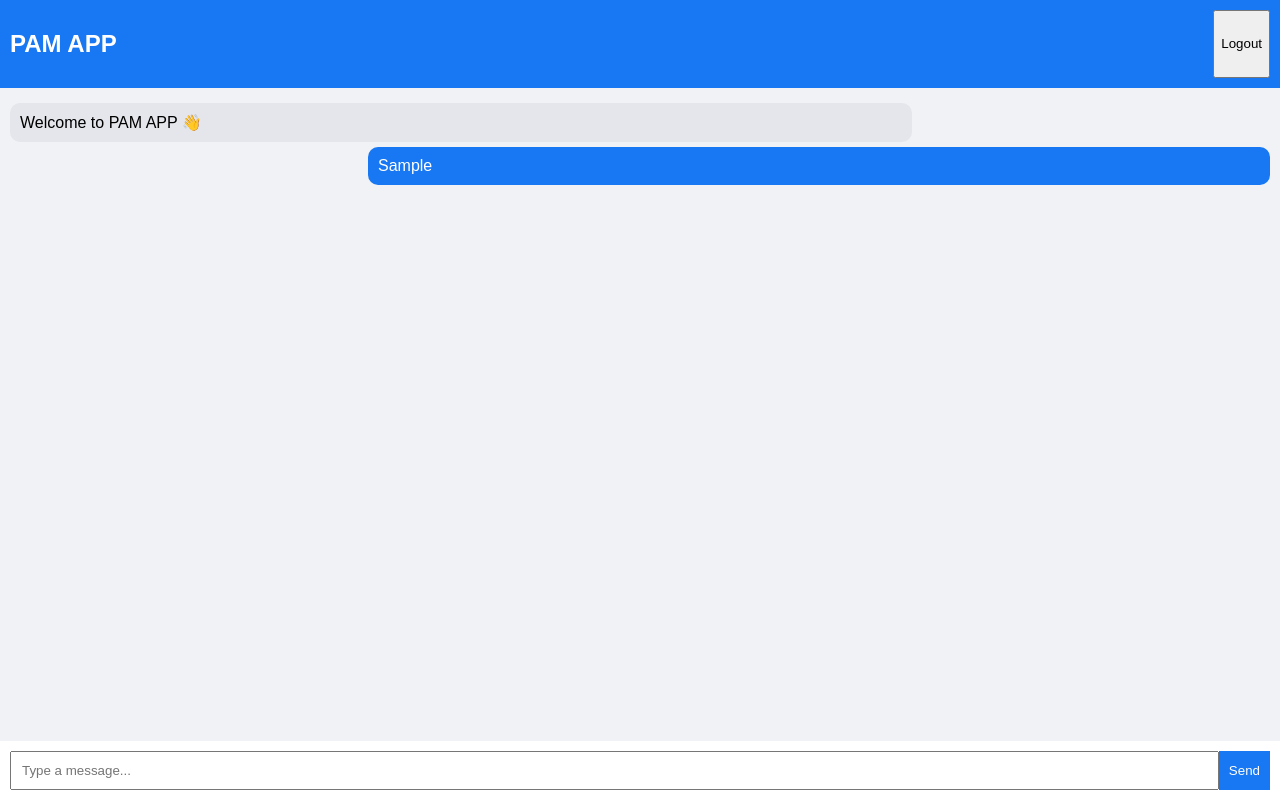
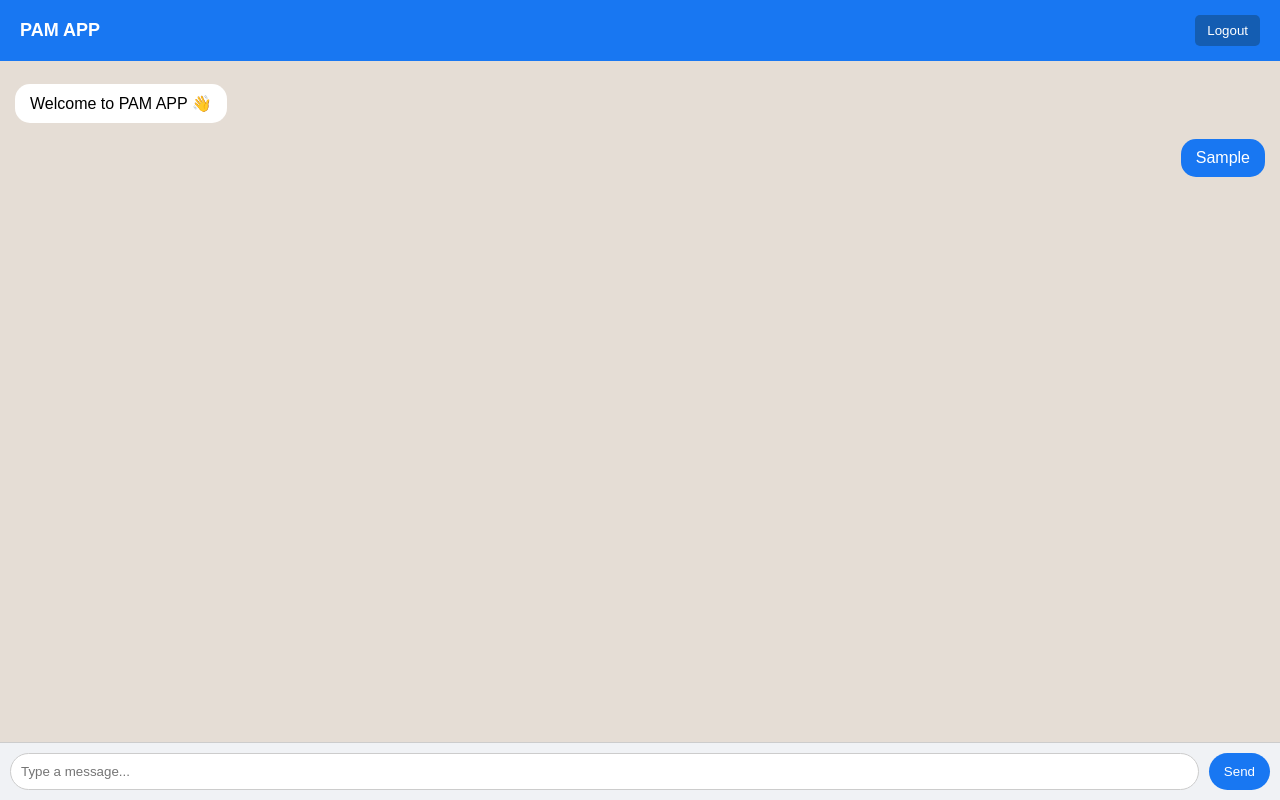
Before and after one commit to corneliuspam/public-chat-app, a website: page publc/dashboard.html in a window 1280 px wide. Both pictures are taken after typing "Sample" into the empty fields and a click on the button "Send". Drawn offline with Linux system fonts and the light colour scheme; files that its build step writes are made by us from their sources.

Commit message:
Update dashboard.html

```diff
--- a/publc/dashboard.html
+++ b/publc/dashboard.html
@@ -1,31 +1,143 @@
 <!DOCTYPE html>
 <html lang="en">
 <head>
-  <meta charset="UTF-8" />
+  <meta charset="UTF-8">
   <title>PAM APP – Dashboard</title>
   <meta name="viewport" content="width=device-width, initial-scale=1.0">
   <link rel="stylesheet" href="style.css">
+  <style>
+    body {
+      margin: 0;
+      font-family: Arial, sans-serif;
+      background: #f0f2f5;
+      display: flex;
+      flex-direction: column;
+      height: 100vh;
+    }
+
+    /* Top bar */
+    .top-bar {
+      background: #1877f2;
+      color: white;
+      padding: 15px 20px;
+      display: flex;
+      justify-content: space-between;
+      align-items: center;
+      font-size: 18px;
+      font-weight: bold;
+    }
+
+    .top-bar button {
+      background: #145db2;
+      border: none;
+      color: white;
+      padding: 8px 12px;
+      border-radius: 5px;
+      cursor: pointer;
+    }
+
+    .top-bar button:hover {
+      background: #0f3f80;
+    }
+
+    /* Chat container */
+    .chat-container {
+      flex: 1;
+      padding: 15px;
+      overflow-y: auto;
+      background: #e5ddd5;
+    }
+
+    .message {
+      max-width: 70%;
+      padding: 10px 15px;
+      margin: 8px 0;
+      border-radius: 15px;
+      clear: both;
+      word-wrap: break-word;
+    }
+
+    .message.me {
+      background: #1877f2;
+      color: white;
+      float: right;
+    }
+
+    .message.other {
+      background: #fff;
+      float: left;
+    }
+
+    /* Message input */
+    .chat-input {
+      display: flex;
+      padding: 10px;
+      background: #f0f2f5;
+      border-top: 1px solid #ccc;
+    }
+
+    .chat-input input {
+      flex: 1;
+      padding: 10px;
+      border-radius: 20px;
+      border: 1px solid #ccc;
+      margin-right: 10px;
+    }
+
+    .chat-input button {
+      padding: 10px 15px;
+      background: #1877f2;
+      color: white;
+      border: none;
+      border-radius: 20px;
+      cursor: pointer;
+    }
+
+    .chat-input button:hover {
+      background: #145db2;
+    }
+
+    /* Scrollbar style */
+    .chat-container::-webkit-scrollbar {
+      width: 6px;
+    }
+    .chat-container::-webkit-scrollbar-thumb {
+      background-color: rgba(0,0,0,0.2);
+      border-radius: 3px;
+    }
+  </style>
 </head>
-<body class="dashboard-body">
+<body>
 
-  <!-- Top Bar -->
+  <!-- Top bar -->
   <div class="top-bar">
-    <h2>PAM APP</h2>
+    <span id="username-display">PAM APP</span>
     <button onclick="logout()">Logout</button>
   </div>
 
-  <!-- Chat Area -->
+  <!-- Chat container -->
   <div class="chat-container" id="chat-box">
     <div class="message other">Welcome to PAM APP 👋</div>
   </div>
 
-  <!-- Message Input -->
+  <!-- Message input -->
   <div class="chat-input">
     <input type="text" id="message" placeholder="Type a message..." />
     <button onclick="sendMessage()">Send</button>
   </div>
 
+  <!-- Scripts -->
   <script>
+    // Show logged-in username
+    function showUsername() {
+      const username = sessionStorage.getItem("username");
+      const display = document.getElementById("username-display");
+      if (username) display.textContent = `PAM APP – ${username}`;
+    }
+
+    showUsername();
+
+    // Send message
     function sendMessage() {
       const input = document.getElementById("message");
       if (!input.value.trim()) return;
@@ -34,12 +146,17 @@
       msg.className = "message me";
       msg.textContent = input.value;
 
-      document.getElementById("chat-box").appendChild(msg);
+      const chatBox = document.getElementById("chat-box");
+      chatBox.appendChild(msg);
+      chatBox.scrollTop = chatBox.scrollHeight;
+
+      // Clear input
       input.value = "";
-      msg.scrollIntoView();
     }
 
+    // Logout
     function logout() {
+      sessionStorage.removeItem("username");
       window.location.href = "/";
     }
   </script>
```
